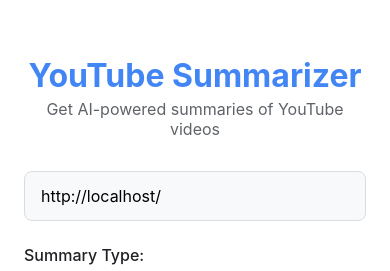
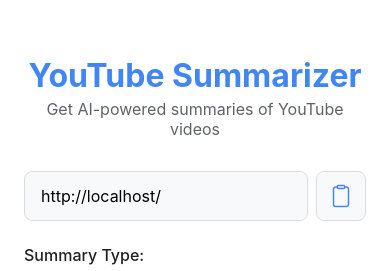
Before and after one commit to chirag127/YTSummarizer-app, a React Native app in the folder frontend/: screen / in a window 390 px wide. Shown: the top 271 px of the page. Built offline with nearby package versions, Linux system fonts and the light colour scheme.

Commit message:
add a paste clipboaurd button in the input field

```diff
--- a/frontend/src/screens/HomeScreen.js
+++ b/frontend/src/screens/HomeScreen.js
@@ -16,6 +16,7 @@
 import { StatusBar } from "expo-status-bar";
 import { Ionicons } from "@expo/vector-icons";
 import AsyncStorage from "@react-native-async-storage/async-storage";
+import * as Clipboard from "expo-clipboard";
 
 // Import components, services, and utilities
 import { generateSummary } from "../services/api";
@@ -102,6 +103,20 @@
     const handleUrlChange = (text) => {
         setUrl(text);
         setIsValidUrl(true); // Reset validation on change
+    };
+
+    // Handle clipboard paste
+    const handlePasteFromClipboard = async () => {
+        try {
+            const clipboardContent = await Clipboard.getStringAsync();
+            if (clipboardContent) {
+                setUrl(clipboardContent);
+                setIsValidUrl(true);
+            }
+        } catch (error) {
+            console.error("Error pasting from clipboard:", error);
+            Alert.alert("Error", "Failed to paste from clipboard");
+        }
     };
 
     // Handle URL submission
@@ -241,6 +256,7 @@
                     </View>
 
                     <View style={styles.inputContainer}>
+                        <View style={styles.inputRow}>
                             <TextInput
                                 style={[
                                     styles.input,
@@ -253,6 +269,19 @@
                                 autoCorrect={false}
                                 keyboardType="url"
                             />
+                            <TouchableOpacity
+                                style={styles.pasteButton}
+                                onPress={handlePasteFromClipboard}
+                                accessibilityLabel="Paste from clipboard"
+                                accessibilityHint="Pastes YouTube URL from clipboard"
+                            >
+                                <Ionicons
+                                    name="clipboard-outline"
+                                    size={24}
+                                    color={COLORS.primary}
+                                />
+                            </TouchableOpacity>
+                        </View>
                         {!isValidUrl && (
                             <Text style={styles.errorText}>
                                 Please enter a valid YouTube URL
@@ -317,7 +346,12 @@
     inputContainer: {
         marginBottom: SPACING.lg,
     },
+    inputRow: {
+        flexDirection: "row",
+        alignItems: "center",
+    },
     input: {
+        flex: 1,
         height: 50,
         borderWidth: 1,
         borderColor: COLORS.border,
@@ -328,6 +362,18 @@
     },
     inputError: {
         borderColor: COLORS.error,
+    },
+    pasteButton: {
+        padding: SPACING.sm,
+        marginLeft: SPACING.sm,
+        borderRadius: 8,
+        backgroundColor: COLORS.surface,
+        borderWidth: 1,
+        borderColor: COLORS.border,
+        height: 50,
+        width: 50,
+        justifyContent: "center",
+        alignItems: "center",
     },
     errorText: {
         color: COLORS.error,
```
Lines whose indentation alone changed are shown as unchanged.
